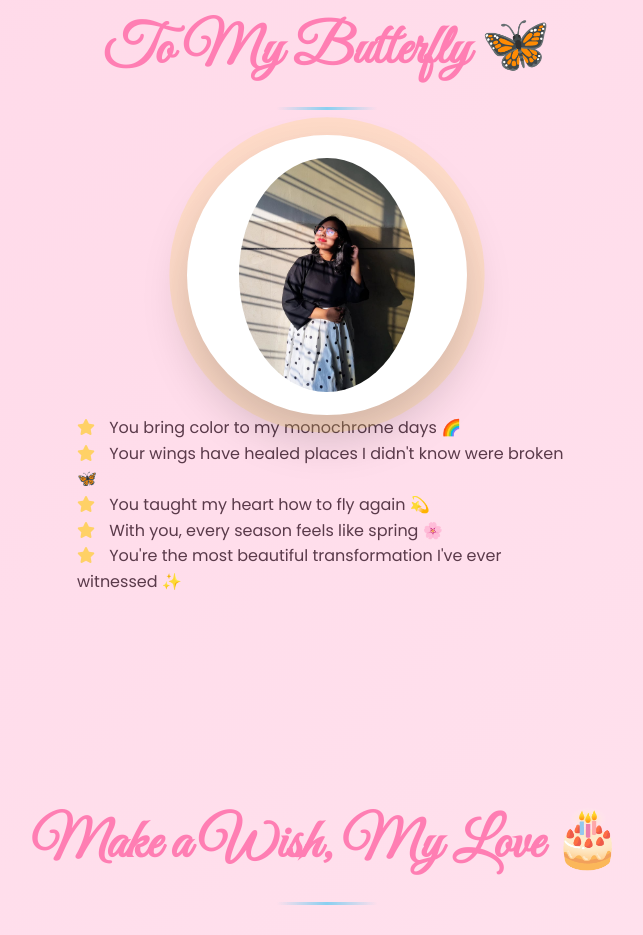
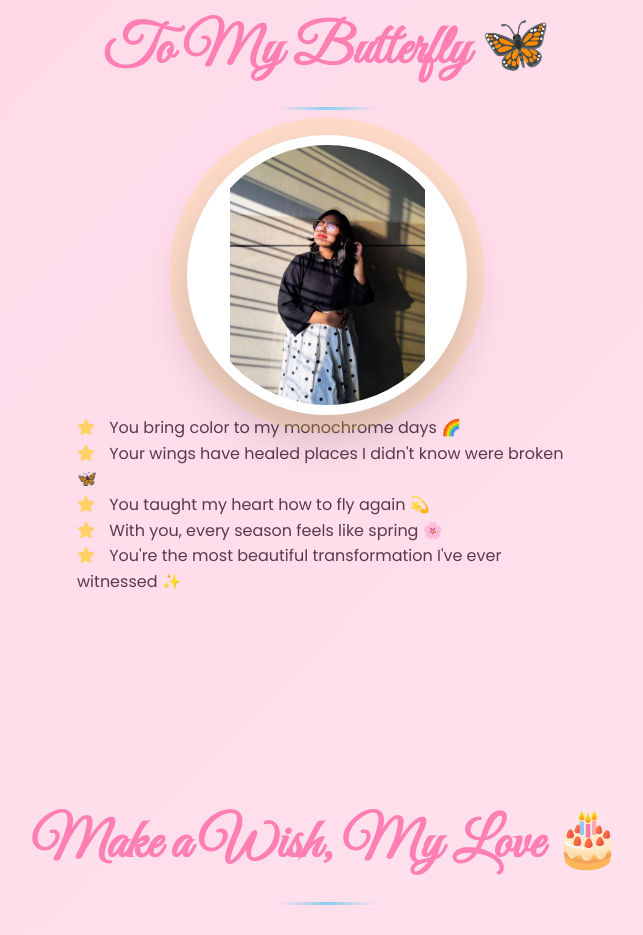
Before and after one commit to StarX-404/pinki-birthday, a plain HTML site: page index.html in a window 1280 px wide. Shown: the part 900-1835 px from the top of the page, without its empty margins (313-956 px from the left). Drawn offline with nearby package versions, Linux system fonts and the light colour scheme.

Commit message:
Update index.html

```diff
--- a/index.html
+++ b/index.html
@@ -588,11 +588,33 @@
     justify-content: center; /* ADD THIS LINE */
         }
 /* Add this NEW CSS after .photo-frame */
+.photo-frame {
+    width: 280px;
+    height: 280px;
+    border-radius: 50%;
+    overflow: visible;  /* CHANGED from "hidden" to "visible" */
+    border: 10px solid white;
+    box-shadow:
+        0 20px 40px rgba(0, 0, 0, 0.15),
+        0 0 0 15px rgba(255, 214, 103, 0.2),
+        0 0 0 30px rgba(137, 207, 240, 0.1);
+    position: relative;
+    margin: 0 auto;
+    animation: frameGlow 3s infinite alternate;
+    background: white;  /* ADD THIS LINE */
+    display: flex;      /* ADD THIS LINE */
+    align-items: center; /* ADD THIS LINE */
+    justify-content: center; /* ADD THIS LINE */
+}
+
+/* ADD THIS NEW CSS RIGHT AFTER .photo-frame */
 .photo-frame img {
-    max-width: 90%;     /* CHANGED from 100% */
-    max-height: 90%;    /* CHANGED from 100% */
-    object-fit: contain; /* CHANGED from cover */
+    width: 100%;
+    height: 100%;
+    object-fit: contain;  /* CHANGED from "cover" to "contain" */
     border-radius: 50%;
+    position: relative;
+    z-index: 2;
 }
         @keyframes frameGlow {
             0% { box-shadow: 0 20px 40px rgba(0, 0, 0, 0.15), 0 0 0 15px rgba(255, 214, 103, 0.2); }
```
